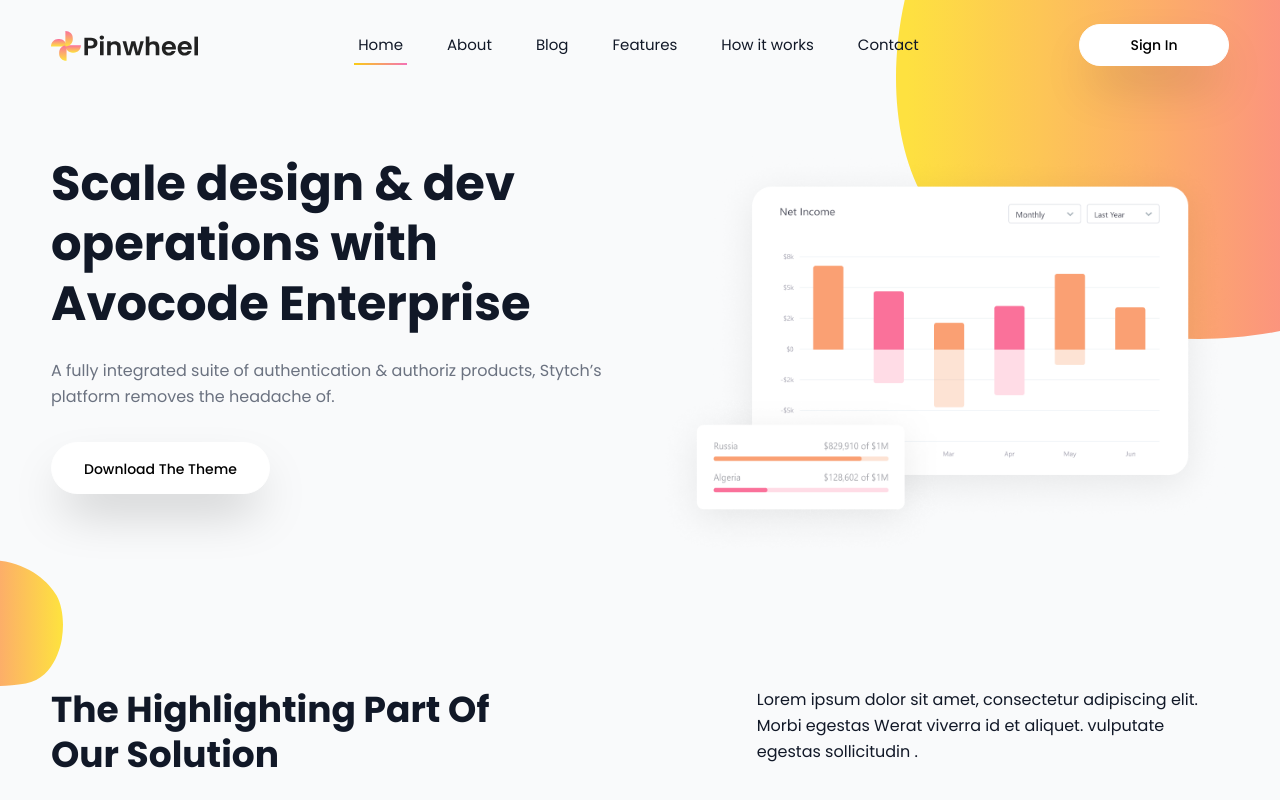
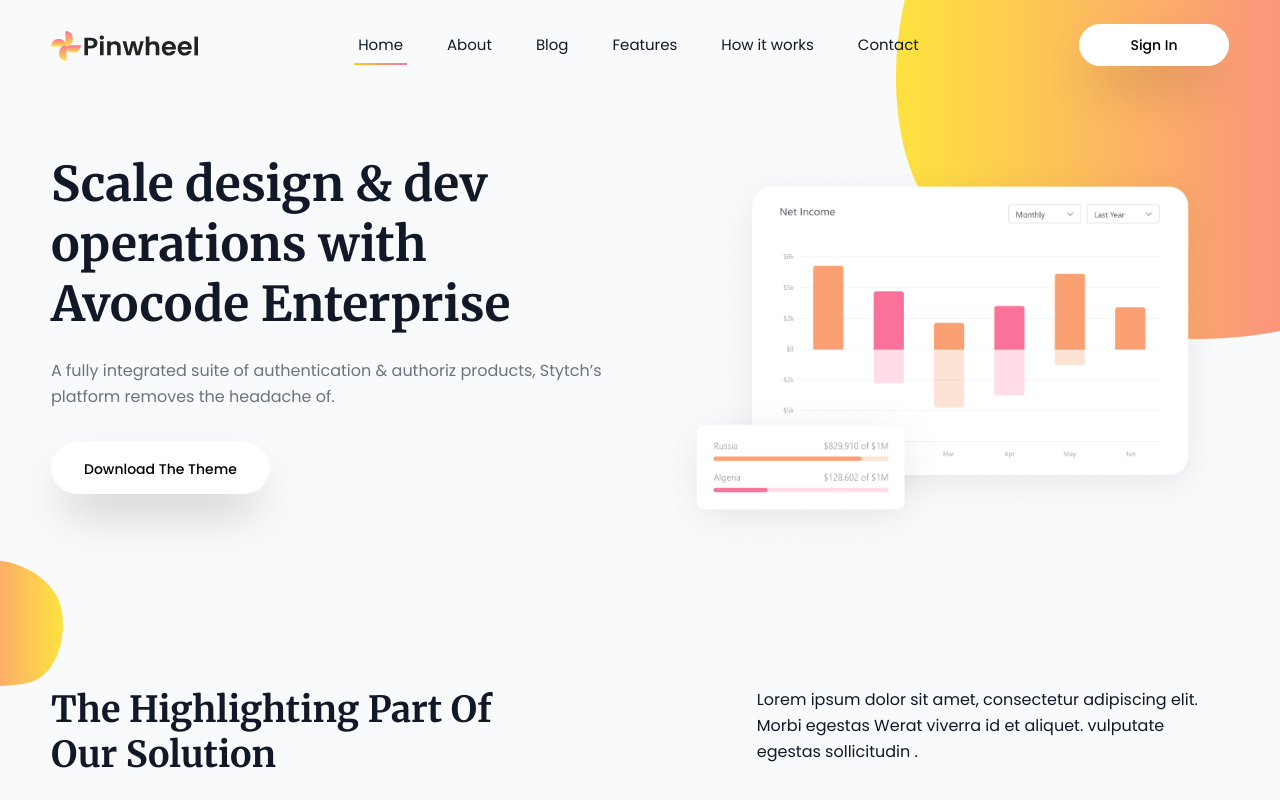
Before and after one commit to wiseman88/pinwheel, a Next.js app: page / in a window 1280 px wide. Shown: the top 800 px of the page. Built offline with nearby package versions, Linux system fonts and the light colour scheme.

Commit message:
feat: add merriweather font

```diff
--- a/app/globals.css
+++ b/app/globals.css
@@ -1,6 +1,19 @@
 @tailwind base;
 @tailwind components;
 @tailwind utilities;
+
+* {
+  font-family: var(--font-poppins);
+}
+
+h1,
+h2,
+h3,
+h4,
+h5,
+h6 {
+  font-family: var(--font-merriweather);
+}
 
 .btn {
   @apply inline-block h-[52px] border-[1px] px-[2rem] py-[0.5rem] text-sm font-medium leading-9 transition-all;
--- a/app/layout.tsx
+++ b/app/layout.tsx
@@ -1,12 +1,20 @@
 import Header from "@/components/Header";
 import "./globals.css";
 import type { Metadata } from "next";
-import { Poppins } from "next/font/google";
+import { Poppins, Merriweather } from "next/font/google";
 
 const poppins = Poppins({
   subsets: ["latin"],
   display: "swap",
   weight: ["100", "200", "300", "400", "500", "600", "700", "800", "900"],
+  variable: "--font-poppins",
+});
+
+const merriweather = Merriweather({
+  subsets: ["latin"],
+  display: "swap",
+  weight: ["300", "400", "700", "900"],
+  variable: "--font-merriweather",
 });
 
 export const metadata: Metadata = {
@@ -22,7 +30,7 @@
   return (
     <html lang="en">
       <body
-        className={`${poppins.className} overflow-x-hidden bg-gray-50 leading-relaxed text-gray-900`}
+        className={`${poppins.variable} ${merriweather.variable} overflow-x-hidden bg-gray-50 leading-relaxed text-gray-900`}
       >
         <Header />
         <main>{children}</main>
```
